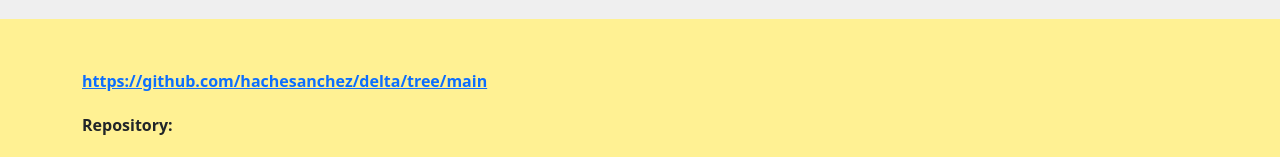
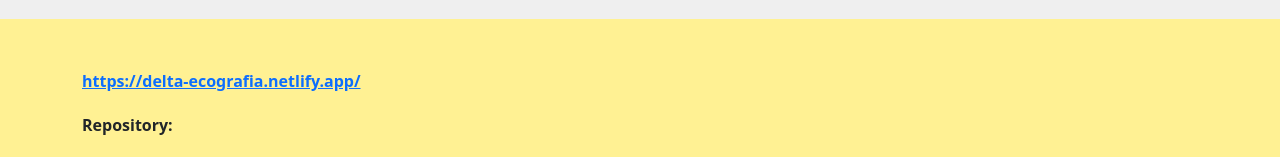
Before and after one commit to hachesanchez/porfolio-dev, a React (Vite) app: page /delta in a window 1280 px wide. Shown: the part 307-464 px from the top of the page. Built offline with nearby package versions, Linux system fonts and the light colour scheme.

Commit message:
Delta web linkr

```diff
--- a/src/components/ProjectDelta/LinksDelta.jsx
+++ b/src/components/ProjectDelta/LinksDelta.jsx
@@ -17,7 +17,7 @@
               target='blank'
               rel="noopener noreferrer"
             >
-              {repository}
+              {link}
             </a>
           </div>
           <div className="Delta-repo">
```
